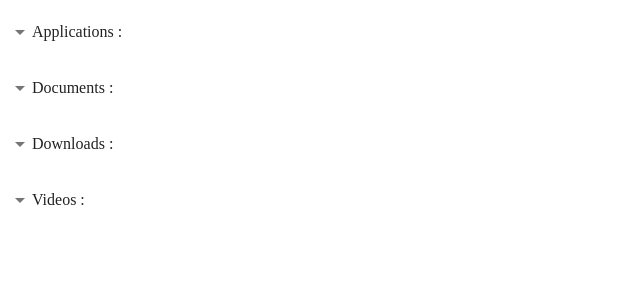
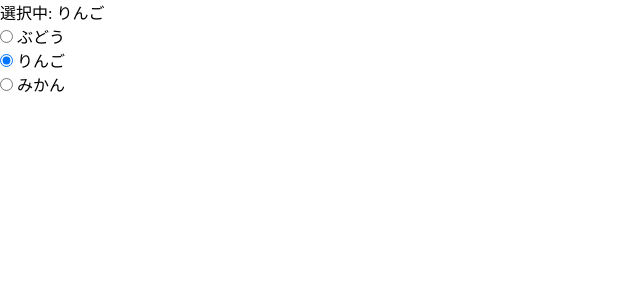
Before and after one commit to fereria/vueproj, a Vue app: page / in a window 1280 px wide. Shown: the top 300 px of the page, without its empty margins (0-640 px from the left). Built offline with nearby package versions, Linux system fonts and the light colour scheme.

Commit message:
サンプル

```diff
--- a/src/App.vue
+++ b/src/App.vue
@@ -1,82 +1,30 @@
 <template>
-	<v-treeview rounded hoverable activatable :items="items"></v-treeview>
+	<div>
+		<p>{{ sample }}</p>
+		<div v-for="(item, index) in items" :key="index">
+			<input
+				type="radio"
+				name="sample1"
+				:value="item"
+				v-model="itemValue"
+			/>
+			{{ item }}
+		</div>
+	</div>
 </template>
 
 <script>
 export default {
-	data: () => ({
-		items: [
-			{
-				id: 1,
-				name: "Applications :",
-				children: [
-					{ id: 2, name: "Calendar : app" },
-					{ id: 3, name: "Chrome : app" },
-					{ id: 4, name: "Webstorm : app" },
-				],
-			},
-			{
-				id: 5,
-				name: "Documents :",
-				children: [
-					{
-						id: 6,
-						name: "vuetify :",
-						children: [
-							{
-								id: 7,
-								name: "src :",
-								children: [
-									{ id: 8, name: "index : ts" },
-									{ id: 9, name: "bootstrap : ts" },
-								],
-							},
-						],
-					},
-					{
-						id: 10,
-						name: "material2 :",
-						children: [
-							{
-								id: 11,
-								name: "src :",
-								children: [
-									{ id: 12, name: "v-btn : ts" },
-									{ id: 13, name: "v-card : ts" },
-									{ id: 14, name: "v-window : ts" },
-								],
-							},
-						],
-					},
-				],
-			},
-			{
-				id: 15,
-				name: "Downloads :",
-				children: [
-					{ id: 16, name: "October : pdf" },
-					{ id: 17, name: "November : pdf" },
-					{ id: 18, name: "Tutorial : html" },
-				],
-			},
-			{
-				id: 19,
-				name: "Videos :",
-				children: [
-					{
-						id: 20,
-						name: "Tutorials :",
-						children: [
-							{ id: 21, name: "Basic layouts : mp4" },
-							{ id: 22, name: "Advanced techniques : mp4" },
-							{ id: 23, name: "All about app : dir" },
-						],
-					},
-					{ id: 24, name: "Intro : mov" },
-					{ id: 25, name: "Conference introduction : avi" },
-				],
-			},
-		],
-	}),
+	data() {
+		return {
+			itemValue: "りんご",
+			items: ["ぶどう", "りんご", "みかん"],
+		};
+	},
+	computed: {
+		sample() {
+			return "選択中: " + this.itemValue;
+		},
+	},
 };
 </script>
--- a/src/main.js
+++ b/src/main.js
@@ -1,3 +1,6 @@
+
+Vue.config.devtools = true;
+
 import Vue from 'vue'
 import App from './App.vue'
 import vuetify from './plugins/vuetify'
--- a/vue.config.js
+++ b/vue.config.js
@@ -3,6 +3,6 @@ module.exports = defineConfig({
   transpileDependencies: [
     'vuetify'
   ],
-  publicPath: '/project-name/',
+  publicPath: './',
   outputDir: 'docs'
 })
```
Also changed, not shown: 11 other files (tests, documents, lock files or other folders).
